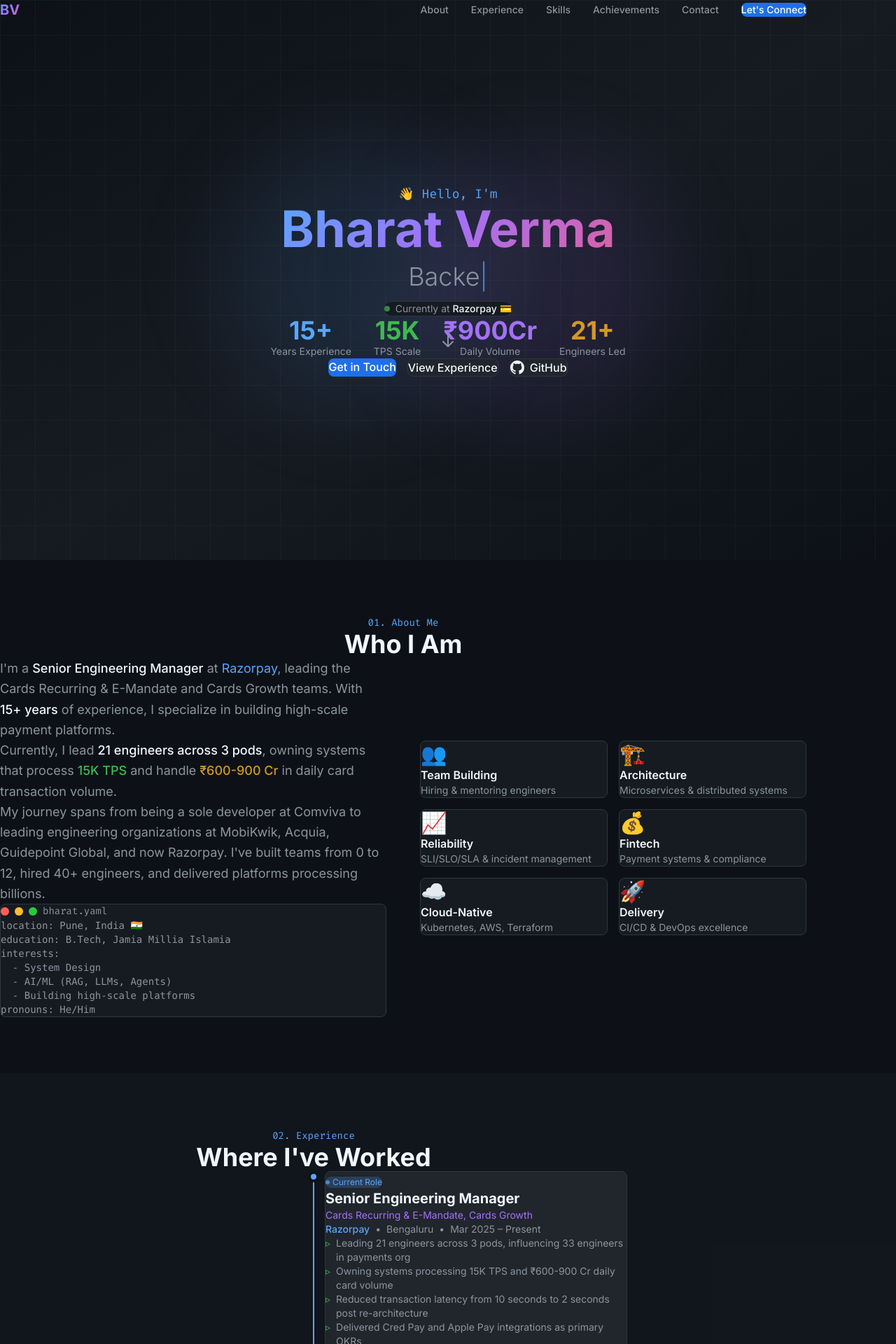
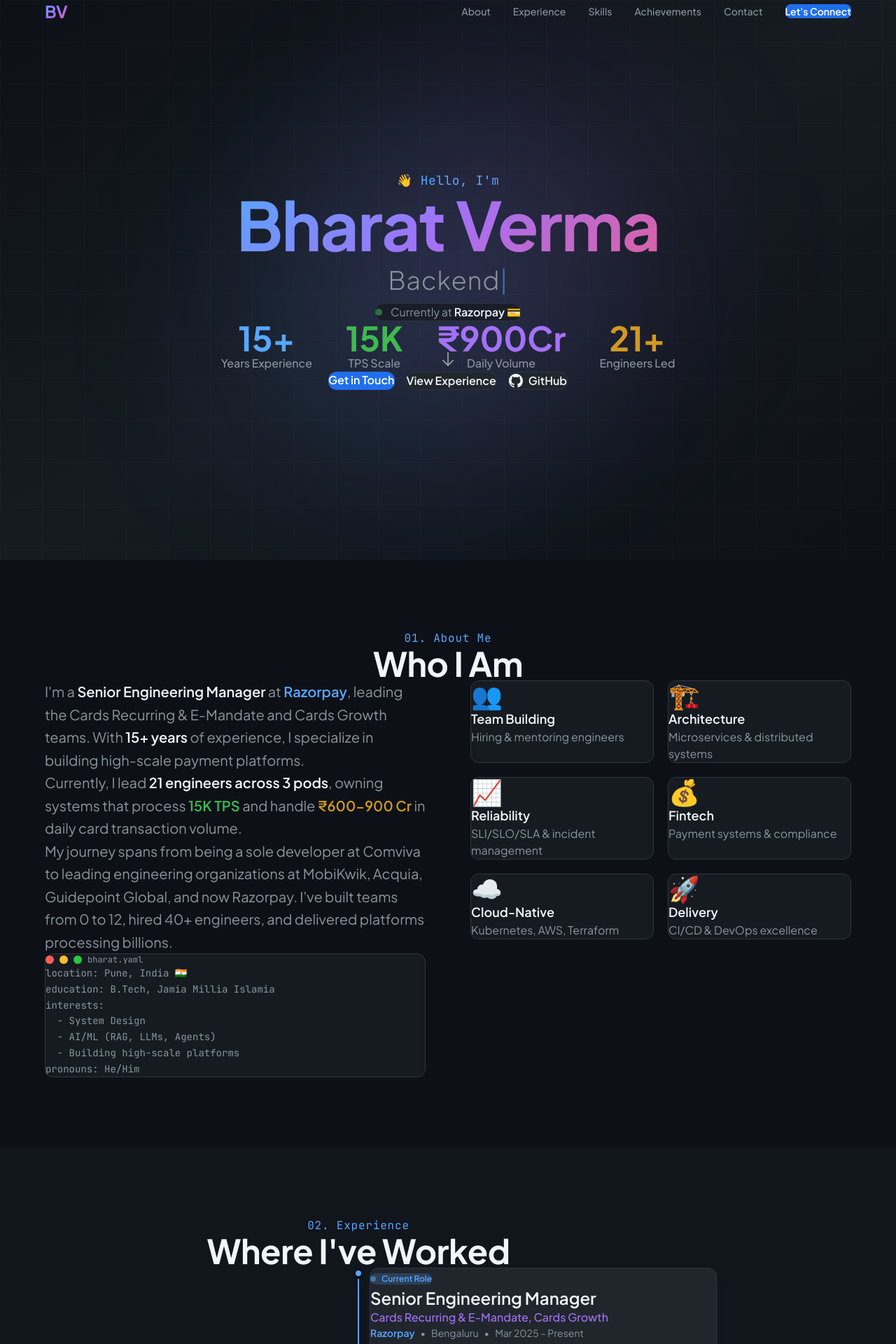
Before and after one commit to bindian0509/bindian0509.github.io, a Next.js app: page / in a window 1280 px wide. Shown: the top 1920 px of the page at 70% size. Built offline with nearby package versions, Linux system fonts and the light colour scheme.

Commit message:
Fix: Improve design - centering, fonts, spacing

```diff
--- a/src/app/globals.css
+++ b/src/app/globals.css
@@ -29,15 +29,34 @@
   background: var(--bg-primary);
   color: var(--text-primary);
   font-family: 'Inter', -apple-system, BlinkMacSystemFont, 'Segoe UI', Roboto, Oxygen, Ubuntu, sans-serif;
+  font-size: 16px;
+  line-height: 1.6;
+  -webkit-font-smoothing: antialiased;
+  -moz-osx-font-smoothing: grayscale;
 }
 
 .font-mono {
-  font-family: 'Fira Code', ui-monospace, SFMono-Regular, 'SF Mono', Menlo, Monaco, Consolas, monospace;
+  font-family: 'Fira Code', 'JetBrains Mono', ui-monospace, SFMono-Regular, 'SF Mono', Menlo, Monaco, Consolas, monospace;
+}
+
+/* Ensure full width containers */
+.max-w-6xl {
+  max-width: 72rem;
+  margin-left: auto;
+  margin-right: auto;
+  width: 100%;
+}
+
+.max-w-4xl {
+  max-width: 56rem;
+  margin-left: auto;
+  margin-right: auto;
+  width: 100%;
 }
 
 /* Custom scrollbar */
 ::-webkit-scrollbar {
-  width: 8px;
+  width: 10px;
 }
 
 ::-webkit-scrollbar-track {
@@ -46,7 +65,7 @@
 
 ::-webkit-scrollbar-thumb {
   background: var(--border-color);
-  border-radius: 4px;
+  border-radius: 5px;
 }
 
 ::-webkit-scrollbar-thumb:hover {
@@ -130,7 +149,7 @@
 
 /* Section styling */
 section {
-  padding: 80px 0;
+  padding: 100px 0;
 }
 
 /* Timeline */
@@ -153,3 +172,63 @@
   border: 3px solid var(--bg-primary);
   z-index: 1;
 }
+
+/* Better heading styles */
+h1 {
+  font-weight: 700;
+  letter-spacing: -0.02em;
+}
+
+h2 {
+  font-weight: 700;
+  letter-spacing: -0.01em;
+}
+
+h3 {
+  font-weight: 600;
+}
+
+/* Improved link styles */
+a {
+  text-decoration: none;
+  transition: all 0.2s ease;
+}
+
+/* Button base styles */
+button, .btn {
+  font-weight: 500;
+  letter-spacing: 0.01em;
+}
+
+/* Container centering fix */
+.container {
+  width: 100%;
+  margin-left: auto;
+  margin-right: auto;
+  padding-left: 1.5rem;
+  padding-right: 1.5rem;
+}
+
+@media (min-width: 640px) {
+  .container {
+    max-width: 640px;
+  }
+}
+
+@media (min-width: 768px) {
+  .container {
+    max-width: 768px;
+  }
+}
+
+@media (min-width: 1024px) {
+  .container {
+    max-width: 1024px;
+  }
+}
+
+@media (min-width: 1280px) {
+  .container {
+    max-width: 1280px;
+  }
+}
--- a/src/app/layout.tsx
+++ b/src/app/layout.tsx
@@ -31,9 +31,17 @@
       <head>
         <link rel="preconnect" href="https://fonts.googleapis.com" />
         <link rel="preconnect" href="https://fonts.gstatic.com" crossOrigin="anonymous" />
-        <link href="https://fonts.googleapis.com/css2?family=Inter:wght@300;400;500;600;700&family=Fira+Code:wght@400;500&display=swap" rel="stylesheet" />
+        <link href="https://fonts.googleapis.com/css2?family=Plus+Jakarta+Sans:wght@300;400;500;600;700;800&family=JetBrains+Mono:wght@400;500;600&display=swap" rel="stylesheet" />
+        <style>{`
+          body {
+            font-family: 'Plus Jakarta Sans', -apple-system, BlinkMacSystemFont, 'Segoe UI', Roboto, sans-serif;
+          }
+          .font-mono, pre, code {
+            font-family: 'JetBrains Mono', ui-monospace, SFMono-Regular, monospace;
+          }
+        `}</style>
       </head>
-      <body className="antialiased font-sans">
+      <body className="antialiased">
         {children}
       </body>
     </html>
--- a/src/components/About.tsx
+++ b/src/components/About.tsx
@@ -9,47 +9,47 @@
   ];
 
   return (
-    <section id="about" className="py-20 relative">
-      <div className="max-w-6xl mx-auto px-6">
+    <section id="about" className="py-24 md:py-32 relative">
+      <div className="w-full max-w-6xl mx-auto px-6">
         {/* Section Header */}
-        <div className="text-center mb-16">
-          <p className="text-[#58a6ff] font-mono text-sm mb-2">01. About Me</p>
-          <h2 className="text-3xl md:text-4xl font-bold text-[#f0f6fc]">
+        <div className="text-center mb-16 md:mb-20">
+          <p className="text-[#58a6ff] font-mono text-sm md:text-base mb-3 tracking-wider">01. About Me</p>
+          <h2 className="text-3xl md:text-4xl lg:text-5xl font-bold text-[#f0f6fc]">
             Who I Am
           </h2>
         </div>
 
-        <div className="grid md:grid-cols-2 gap-12 items-center">
+        <div className="grid lg:grid-cols-2 gap-12 lg:gap-16 items-start">
           {/* Left - Text Content */}
           <div className="space-y-6">
-            <p className="text-[#8b949e] text-lg leading-relaxed">
-              I&apos;m a <span className="text-[#f0f6fc] font-medium">Senior Engineering Manager</span> at{" "}
-              <span className="text-[#58a6ff]">Razorpay</span>, leading the Cards Recurring & E-Mandate
-              and Cards Growth teams. With <span className="text-[#f0f6fc] font-medium">15+ years</span> of
+            <p className="text-[#8b949e] text-lg md:text-xl leading-relaxed">
+              I&apos;m a <span className="text-[#f0f6fc] font-semibold">Senior Engineering Manager</span> at{" "}
+              <span className="text-[#58a6ff] font-semibold">Razorpay</span>, leading the Cards Recurring & E-Mandate
+              and Cards Growth teams. With <span className="text-[#f0f6fc] font-semibold">15+ years</span> of
               experience, I specialize in building high-scale payment platforms.
             </p>
 
-            <p className="text-[#8b949e] text-lg leading-relaxed">
-              Currently, I lead <span className="text-[#f0f6fc] font-medium">21 engineers across 3 pods</span>,
-              owning systems that process <span className="text-[#3fb950] font-medium">15K TPS</span> and handle
-              <span className="text-[#d29922] font-medium"> ₹600-900 Cr</span> in daily card transaction volume.
+            <p className="text-[#8b949e] text-lg md:text-xl leading-relaxed">
+              Currently, I lead <span className="text-[#f0f6fc] font-semibold">21 engineers across 3 pods</span>,
+              owning systems that process <span className="text-[#3fb950] font-semibold">15K TPS</span> and handle
+              <span className="text-[#d29922] font-semibold"> ₹600-900 Cr</span> in daily card transaction volume.
             </p>
 
-            <p className="text-[#8b949e] text-lg leading-relaxed">
+            <p className="text-[#8b949e] text-lg md:text-xl leading-relaxed">
               My journey spans from being a sole developer at Comviva to leading engineering organizations
               at MobiKwik, Acquia, Guidepoint Global, and now Razorpay. I&apos;ve built teams from 0 to 12,
               hired 40+ engineers, and delivered platforms processing billions.
             </p>
 
             {/* Code Block */}
-            <div className="bg-[#161b22] border border-[#30363d] rounded-lg p-4 font-mono text-sm">
-              <div className="flex items-center gap-2 text-[#8b949e] mb-3">
+            <div className="bg-[#161b22] border border-[#30363d] rounded-xl p-5 font-mono text-sm mt-8">
+              <div className="flex items-center gap-2 text-[#8b949e] mb-4">
                 <span className="w-3 h-3 rounded-full bg-[#ff5f56]" />
                 <span className="w-3 h-3 rounded-full bg-[#ffbd2e]" />
                 <span className="w-3 h-3 rounded-full bg-[#27c93f]" />
-                <span className="ml-2">bharat.yaml</span>
+                <span className="ml-3 text-xs">bharat.yaml</span>
               </div>
-              <pre className="text-[#8b949e] overflow-x-auto">
+              <pre className="text-[#8b949e] overflow-x-auto text-sm leading-relaxed">
 {`location: Pune, India 🇮🇳
 education: B.Tech, Jamia Millia Islamia
 interests:
@@ -62,15 +62,15 @@
           </div>
 
           {/* Right - Focus Areas */}
-          <div className="grid grid-cols-2 gap-4">
+          <div className="grid grid-cols-2 gap-4 md:gap-5">
             {focusAreas.map((area, index) => (
               <div
                 key={index}
-                className="bg-[#161b22] border border-[#30363d] rounded-lg p-5 card-hover"
+                className="bg-[#161b22] border border-[#30363d] rounded-xl p-5 md:p-6 card-hover"
               >
-                <div className="text-3xl mb-3">{area.icon}</div>
-                <h3 className="text-[#f0f6fc] font-semibold mb-1">{area.title}</h3>
-                <p className="text-[#8b949e] text-sm">{area.desc}</p>
+                <div className="text-3xl md:text-4xl mb-4">{area.icon}</div>
+                <h3 className="text-[#f0f6fc] font-semibold text-base md:text-lg mb-2">{area.title}</h3>
+                <p className="text-[#8b949e] text-sm md:text-base">{area.desc}</p>
               </div>
             ))}
           </div>
--- a/src/components/Experience.tsx
+++ b/src/components/Experience.tsx
@@ -95,12 +95,12 @@
 
 export default function Experience() {
   return (
-    <section id="experience" className="py-20 bg-[#161b22]/50">
-      <div className="max-w-4xl mx-auto px-6">
+    <section id="experience" className="py-24 md:py-32 bg-[#161b22]/50">
+      <div className="w-full max-w-5xl mx-auto px-6">
         {/* Section Header */}
-        <div className="text-center mb-16">
-          <p className="text-[#58a6ff] font-mono text-sm mb-2">02. Experience</p>
-          <h2 className="text-3xl md:text-4xl font-bold text-[#f0f6fc]">
+        <div className="text-center mb-16 md:mb-20">
+          <p className="text-[#58a6ff] font-mono text-sm md:text-base mb-3 tracking-wider">02. Experience</p>
+          <h2 className="text-3xl md:text-4xl lg:text-5xl font-bold text-[#f0f6fc]">
             Where I&apos;ve Worked
           </h2>
         </div>
@@ -108,50 +108,50 @@
         {/* Timeline */}
         <div className="relative">
           {/* Timeline Line */}
-          <div className="absolute left-0 md:left-1/2 top-0 bottom-0 w-0.5 bg-gradient-to-b from-[#58a6ff] via-[#a371f7] to-[#3fb950] transform md:-translate-x-1/2" />
+          <div className="absolute left-4 md:left-1/2 top-0 bottom-0 w-0.5 bg-gradient-to-b from-[#58a6ff] via-[#a371f7] to-[#3fb950] md:-translate-x-1/2" />
 
           {experiences.map((exp, index) => (
             <div
               key={index}
-              className={`relative flex flex-col md:flex-row gap-8 mb-12 ${
+              className={`relative flex flex-col md:flex-row gap-8 mb-12 md:mb-16 ${
                 index % 2 === 0 ? "md:flex-row-reverse" : ""
               }`}
             >
               {/* Timeline Dot */}
-              <div className="absolute left-0 md:left-1/2 w-4 h-4 rounded-full bg-[#58a6ff] border-4 border-[#0d1117] transform -translate-x-1/2 z-10" />
+              <div className="absolute left-4 md:left-1/2 w-4 h-4 rounded-full bg-[#58a6ff] border-4 border-[#0d1117] -translate-x-1/2 z-10" />
 
               {/* Content */}
-              <div className={`md:w-1/2 ${index % 2 === 0 ? "md:pr-12" : "md:pl-12"} pl-8 md:pl-0`}>
+              <div className={`md:w-1/2 ${index % 2 === 0 ? "md:pr-16" : "md:pl-16"} pl-12 md:pl-0`}>
                 <div
-                  className={`bg-[#21262d] border border-[#30363d] rounded-lg p-6 card-hover ${
-                    exp.type === "current" ? "border-[#58a6ff]" : ""
+                  className={`bg-[#21262d] border border-[#30363d] rounded-xl p-6 md:p-8 card-hover ${
+                    exp.type === "current" ? "border-[#58a6ff] shadow-lg shadow-[#58a6ff]/10" : ""
                   }`}
                 >
                   {exp.type === "current" && (
-                    <span className="inline-flex items-center gap-1 px-2 py-1 bg-[#58a6ff]/20 text-[#58a6ff] text-xs rounded-full mb-3">
-                      <span className="w-1.5 h-1.5 bg-[#58a6ff] rounded-full animate-pulse" />
+                    <span className="inline-flex items-center gap-2 px-3 py-1.5 bg-[#58a6ff]/20 text-[#58a6ff] text-xs font-semibold rounded-full mb-4">
+                      <span className="w-2 h-2 bg-[#58a6ff] rounded-full animate-pulse" />
                       Current Role
                     </span>
                   )}
 
-                  <h3 className="text-xl font-bold text-[#f0f6fc] mb-1">
+                  <h3 className="text-xl md:text-2xl font-bold text-[#f0f6fc] mb-2">
                     {exp.title}
                   </h3>
-                  <p className="text-[#a371f7] text-sm mb-2">{exp.subtitle}</p>
+                  <p className="text-[#a371f7] text-sm md:text-base font-medium mb-3">{exp.subtitle}</p>
 
-                  <div className="flex flex-wrap items-center gap-2 text-sm text-[#8b949e] mb-4">
-                    <span className="font-medium text-[#58a6ff]">{exp.company}</span>
+                  <div className="flex flex-wrap items-center gap-2 text-sm text-[#8b949e] mb-5">
+                    <span className="font-semibold text-[#58a6ff]">{exp.company}</span>
                     <span>•</span>
                     <span>{exp.location}</span>
                     <span>•</span>
                     <span>{exp.period}</span>
                   </div>
 
-                  <ul className="space-y-2">
+                  <ul className="space-y-3">
                     {exp.highlights.map((highlight, hIndex) => (
-                      <li key={hIndex} className="flex items-start gap-2 text-[#8b949e] text-sm">
-                        <span className="text-[#3fb950] mt-1">▹</span>
-                        <span>{highlight}</span>
+                      <li key={hIndex} className="flex items-start gap-3 text-[#8b949e] text-sm md:text-base">
+                        <span className="text-[#3fb950] mt-1.5 flex-shrink-0">▹</span>
+                        <span className="leading-relaxed">{highlight}</span>
                       </li>
                     ))}
                   </ul>
--- a/src/components/Hero.tsx
+++ b/src/components/Hero.tsx
@@ -43,62 +43,62 @@
     <section className="min-h-screen flex items-center justify-center relative overflow-hidden">
       {/* Background Effects */}
       <div className="absolute inset-0 bg-gradient-to-br from-[#0d1117] via-[#161b22] to-[#0d1117]" />
-      <div className="absolute top-1/4 left-1/4 w-96 h-96 bg-[#58a6ff]/10 rounded-full blur-3xl" />
-      <div className="absolute bottom-1/4 right-1/4 w-96 h-96 bg-[#a371f7]/10 rounded-full blur-3xl" />
+      <div className="absolute top-1/4 left-1/4 w-[500px] h-[500px] bg-[#58a6ff]/10 rounded-full blur-[120px]" />
+      <div className="absolute bottom-1/4 right-1/4 w-[500px] h-[500px] bg-[#a371f7]/10 rounded-full blur-[120px]" />
 
       {/* Grid Pattern */}
       <div
-        className="absolute inset-0 opacity-[0.03]"
+        className="absolute inset-0 opacity-[0.02]"
         style={{
           backgroundImage: `linear-gradient(#f0f6fc 1px, transparent 1px), linear-gradient(90deg, #f0f6fc 1px, transparent 1px)`,
-          backgroundSize: '50px 50px'
+          backgroundSize: '60px 60px'
         }}
       />
 
-      <div className="relative z-10 max-w-4xl mx-auto px-6 text-center stagger-children">
+      <div className="relative z-10 w-full max-w-5xl mx-auto px-6 text-center stagger-children">
         {/* Greeting */}
-        <p className="text-[#58a6ff] font-mono text-lg mb-4">
+        <p className="text-[#58a6ff] font-mono text-base md:text-lg mb-6 tracking-wide">
           👋 Hello, I&apos;m
         </p>
 
         {/* Name */}
-        <h1 className="text-5xl md:text-7xl font-bold mb-6">
+        <h1 className="text-5xl sm:text-6xl md:text-7xl lg:text-8xl font-extrabold mb-6 tracking-tight">
           <span className="gradient-text">Bharat Verma</span>
         </h1>
 
         {/* Typing Animation */}
-        <div className="h-12 md:h-16 flex items-center justify-center mb-8">
-          <span className="text-2xl md:text-4xl text-[#8b949e] font-light">
+        <div className="h-14 md:h-16 flex items-center justify-center mb-10">
+          <span className="text-xl sm:text-2xl md:text-3xl lg:text-4xl text-[#8b949e] font-light tracking-wide">
             {displayText}
-            <span className="animate-pulse text-[#58a6ff]">|</span>
+            <span className="animate-pulse text-[#58a6ff] ml-1">|</span>
           </span>
         </div>
 
         {/* Current Role */}
-        <div className="inline-flex items-center gap-2 px-4 py-2 bg-[#161b22] border border-[#30363d] rounded-full mb-8">
-          <span className="w-2 h-2 bg-[#3fb950] rounded-full animate-pulse" />
-          <span className="text-[#8b949e] text-sm">
-            Currently at <span className="text-[#f0f6fc] font-medium">Razorpay</span> 💳
+        <div className="inline-flex items-center gap-3 px-5 py-2.5 bg-[#161b22]/80 backdrop-blur-sm border border-[#30363d] rounded-full mb-12">
+          <span className="w-2.5 h-2.5 bg-[#3fb950] rounded-full animate-pulse" />
+          <span className="text-[#8b949e] text-sm md:text-base">
+            Currently at <span className="text-[#f0f6fc] font-semibold">Razorpay</span> 💳
           </span>
         </div>
 
         {/* Stats */}
-        <div className="flex flex-wrap justify-center gap-8 mb-12">
-          <div className="text-center">
-            <div className="text-3xl md:text-4xl font-bold text-[#58a6ff]">15+</div>
-            <div className="text-[#8b949e] text-sm">Years Experience</div>
+        <div className="flex flex-wrap justify-center gap-6 md:gap-12 mb-14">
+          <div className="text-center px-4">
+            <div className="text-3xl md:text-5xl font-bold text-[#58a6ff] mb-1">15+</div>
+            <div className="text-[#8b949e] text-sm md:text-base font-medium">Years Experience</div>
           </div>
-          <div className="text-center">
-            <div className="text-3xl md:text-4xl font-bold text-[#3fb950]">15K</div>
-            <div className="text-[#8b949e] text-sm">TPS Scale</div>
+          <div className="text-center px-4">
+            <div className="text-3xl md:text-5xl font-bold text-[#3fb950] mb-1">15K</div>
+            <div className="text-[#8b949e] text-sm md:text-base font-medium">TPS Scale</div>
           </div>
-          <div className="text-center">
-            <div className="text-3xl md:text-4xl font-bold text-[#a371f7]">₹900Cr</div>
-            <div className="text-[#8b949e] text-sm">Daily Volume</div>
+          <div className="text-center px-4">
+            <div className="text-3xl md:text-5xl font-bold text-[#a371f7] mb-1">₹900Cr</div>
+            <div className="text-[#8b949e] text-sm md:text-base font-medium">Daily Volume</div>
           </div>
-          <div className="text-center">
-            <div className="text-3xl md:text-4xl font-bold text-[#d29922]">21+</div>
-            <div className="text-[#8b949e] text-sm">Engineers Led</div>
+          <div className="text-center px-4">
+            <div className="text-3xl md:text-5xl font-bold text-[#d29922] mb-1">21+</div>
+            <div className="text-[#8b949e] text-sm md:text-base font-medium">Engineers Led</div>
           </div>
         </div>
 
@@ -106,13 +106,13 @@
         <div className="flex flex-wrap justify-center gap-4">
           <a
             href="#contact"
-            className="px-8 py-3 bg-[#1f6feb] hover:bg-[#58a6ff] text-white rounded-lg font-medium transition-all hover:scale-105"
+            className="px-8 py-3.5 bg-[#1f6feb] hover:bg-[#58a6ff] text-white rounded-xl font-semibold text-base transition-all hover:scale-105 hover:shadow-lg hover:shadow-[#1f6feb]/25"
           >
             Get in Touch
           </a>
           <a
             href="#experience"
-            className="px-8 py-3 bg-[#21262d] hover:bg-[#30363d] text-[#f0f6fc] border border-[#30363d] rounded-lg font-medium transition-all hover:scale-105"
+            className="px-8 py-3.5 bg-[#21262d] hover:bg-[#30363d] text-[#f0f6fc] border border-[#30363d] rounded-xl font-semibold text-base transition-all hover:scale-105"
           >
             View Experience
           </a>
@@ -120,7 +120,7 @@
             href="https://github.com/bindian0509"
             target="_blank"
             rel="noopener noreferrer"
-            className="px-8 py-3 bg-[#21262d] hover:bg-[#30363d] text-[#f0f6fc] border border-[#30363d] rounded-lg font-medium transition-all hover:scale-105 flex items-center gap-2"
+            className="px-8 py-3.5 bg-[#21262d] hover:bg-[#30363d] text-[#f0f6fc] border border-[#30363d] rounded-xl font-semibold text-base transition-all hover:scale-105 flex items-center gap-2"
           >
             <svg className="w-5 h-5" fill="currentColor" viewBox="0 0 24 24">
               <path d="M12 0C5.37 0 0 5.37 0 12c0 5.31 3.435 9.795 8.205 11.385.6.105.825-.255.825-.57 0-.285-.015-1.23-.015-2.235-3.015.555-3.795-.735-4.035-1.41-.135-.345-.72-1.41-1.23-1.695-.42-.225-1.02-.78-.015-.795.945-.015 1.62.87 1.845 1.23 1.08 1.815 2.805 1.305 3.495.99.105-.78.42-1.305.765-1.605-2.67-.3-5.46-1.335-5.46-5.925 0-1.305.465-2.385 1.23-3.225-.12-.3-.54-1.53.12-3.18 0 0 1.005-.315 3.3 1.23.96-.27 1.98-.405 3-.405s2.04.135 3 .405c2.295-1.56 3.3-1.23 3.3-1.23.66 1.65.24 2.88.12 3.18.765.84 1.23 1.905 1.23 3.225 0 4.605-2.805 5.625-5.475 5.925.435.375.81 1.095.81 2.22 0 1.605-.015 2.895-.015 3.3 0 .315.225.69.825.57A12.02 12.02 0 0024 12c0-6.63-5.37-12-12-12z" />
@@ -130,7 +130,7 @@
         </div>
 
         {/* Scroll Indicator */}
-        <div className="absolute bottom-10 left-1/2 transform -translate-x-1/2 animate-bounce">
+        <div className="absolute bottom-8 left-1/2 transform -translate-x-1/2 animate-bounce">
           <svg
             className="w-6 h-6 text-[#8b949e]"
             fill="none"
--- a/src/components/Navbar.tsx
+++ b/src/components/Navbar.tsx
@@ -27,15 +27,15 @@
     <nav
       className={`fixed top-0 left-0 right-0 z-50 transition-all duration-300 ${
         isScrolled
-          ? "bg-[#0d1117]/95 backdrop-blur-md border-b border-[#30363d]"
+          ? "bg-[#0d1117]/95 backdrop-blur-md border-b border-[#30363d] shadow-lg"
           : "bg-transparent"
       }`}
     >
-      <div className="max-w-6xl mx-auto px-6 py-4">
+      <div className="w-full max-w-6xl mx-auto px-6 py-4">
         <div className="flex items-center justify-between">
           <Link
             href="#"
-            className="text-xl font-bold gradient-text hover:opacity-80 transition-opacity"
+            className="text-2xl font-bold gradient-text hover:opacity-80 transition-opacity"
           >
             BV
           </Link>
@@ -55,7 +55,7 @@
               href="https://linkedin.com/in/bharatverma"
               target="_blank"
               rel="noopener noreferrer"
-              className="px-4 py-2 bg-[#1f6feb] hover:bg-[#58a6ff] text-white rounded-lg text-sm font-medium transition-colors"
+              className="px-5 py-2.5 bg-[#1f6feb] hover:bg-[#58a6ff] text-white rounded-lg text-sm font-semibold transition-colors"
             >
               Let&apos;s Connect
             </a>
@@ -63,7 +63,7 @@
 
           {/* Mobile Menu Button */}
           <button
-            className="md:hidden text-[#8b949e] hover:text-[#f0f6fc]"
+            className="md:hidden text-[#8b949e] hover:text-[#f0f6fc] p-2"
             onClick={() => setIsMobileMenuOpen(!isMobileMenuOpen)}
           >
             <svg
@@ -99,12 +99,20 @@
                 <Link
                   key={item.name}
                   href={item.href}
-                  className="text-[#8b949e] hover:text-[#f0f6fc] transition-colors text-sm font-medium"
+                  className="text-[#8b949e] hover:text-[#f0f6fc] transition-colors text-base font-medium py-2"
                   onClick={() => setIsMobileMenuOpen(false)}
                 >
                   {item.name}
                 </Link>
               ))}
+              <a
+                href="https://linkedin.com/in/bharatverma"
+                target="_blank"
+                rel="noopener noreferrer"
+                className="px-5 py-2.5 bg-[#1f6feb] hover:bg-[#58a6ff] text-white rounded-lg text-sm font-semibold transition-colors text-center mt-2"
+              >
+                Let&apos;s Connect
+              </a>
             </div>
           </div>
         )}
```
Also changed, not shown: src/components/Achievements.tsx (+15 -15 lines), src/components/Contact.tsx (+21 -21 lines), src/components/Footer.tsx (+5 -5 lines), src/components/Skills.tsx (+15 -15 lines).
